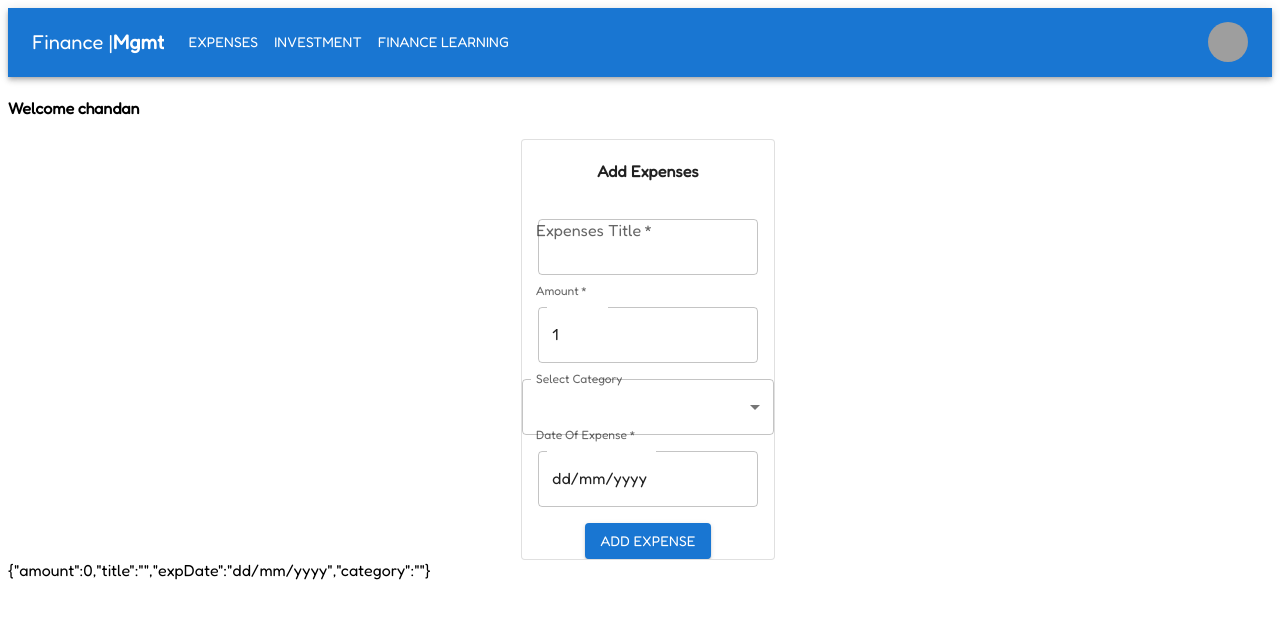
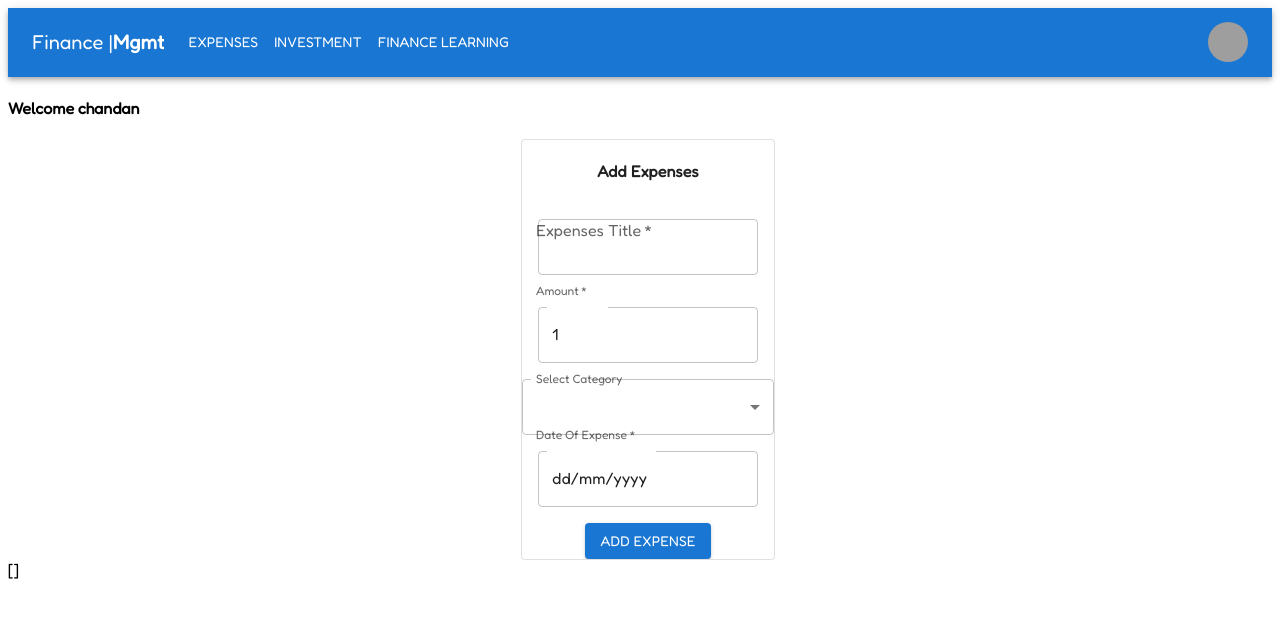
Before and after one commit to chandansutradhar2/react-finanace-app, a React (Create React App) app: page / in a window 1280 px wide. Shown: the top 618 px of the page. Built offline with nearby package versions, Linux system fonts and the light colour scheme; grey boxes are pictures that could not be loaded.

Commit message:
passing expenes using context and state

```diff
--- a/src/App.js
+++ b/src/App.js
@@ -27,12 +27,14 @@ export const ExpensesContext = createContext();
 export const UserContext = createContext();
 
 function App() {
-	const [expense, setExpense] = useState({
-		amount: 0,
-		title: "",
-		expDate: "dd/mm/yyyy",
-		category: "",
-	});
+	// const [expense, setExpense] = useState({
+	// 	amount: 0,
+	// 	title: "",
+	// 	expDate: "dd/mm/yyyy",
+	// 	category: "",
+	// });
+
+	const [expenses, setExpenses] = useState([]);
 
 	const [user, setUser] = useState({
 		fullName: "chandan",
@@ -40,18 +42,25 @@ function App() {
 		mobileNo: "",
 	});
 	const addExpense = (exp) => {
-		console.log("expense recieved in App.js", exp);
-		setExpense(exp);
+		//step 1 for updating state with array of objects
+		const expensesCopy = expenses.slice();
+		//step 2: add to copy of array
+		expensesCopy.push(exp);
+		//step3: update the arraycopy with state
+		setExpenses(expensesCopy);
 	};
 
 	return (
-		<ExpensesContext.Provider value={expense}>
+		<ExpensesContext.Provider value={expenses}>
 			<ThemeProvider theme={THEME}>
 				<UserContext.Provider value={user}>
 					<BrowserRouter>
 						<HeaderBar />
 						<Routes>
-							<Route path="/" element={<ExpensePage />} />
+							<Route
+								path="/"
+								element={<ExpensePage addExpense={addExpense} />}
+							/>
 							<Route
 								path="/expense"
 								element={<ExpensePage addExpense={addExpense} />}
--- a/src/Expenses/ExpenseForm/ExpenseForm.js
+++ b/src/Expenses/ExpenseForm/ExpenseForm.js
@@ -79,7 +79,11 @@ export function ExpenseForm(props) {
 								onChange={handleChange}
 							>
 								{categories.map((ele) => {
-									return <MenuItem value={ele}>{ele}</MenuItem>;
+									return (
+										<MenuItem key={ele} value={ele}>
+											{ele}
+										</MenuItem>
+									);
 								})}
 							</Select>
 						</FormControl>
--- a/src/Learnings/LearningPage/LearningPage.js
+++ b/src/Learnings/LearningPage/LearningPage.js
@@ -6,7 +6,7 @@ export function LearningPage() {
 	return (
 		<>
 			<h4>Welcome {user.fullName} Learning View</h4>
-			CHanging Value{(user.email = "chandansutradhar2@gmail.com")}
+			{/* NOT RECOMMENDED: Changing Value{(user.email = "chandansutradhar2@gmail.com")} */}
 		</>
 	);
 }
```
